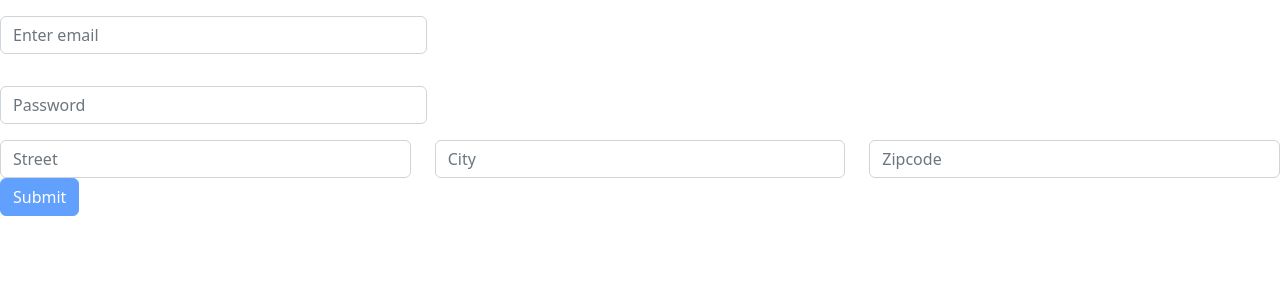
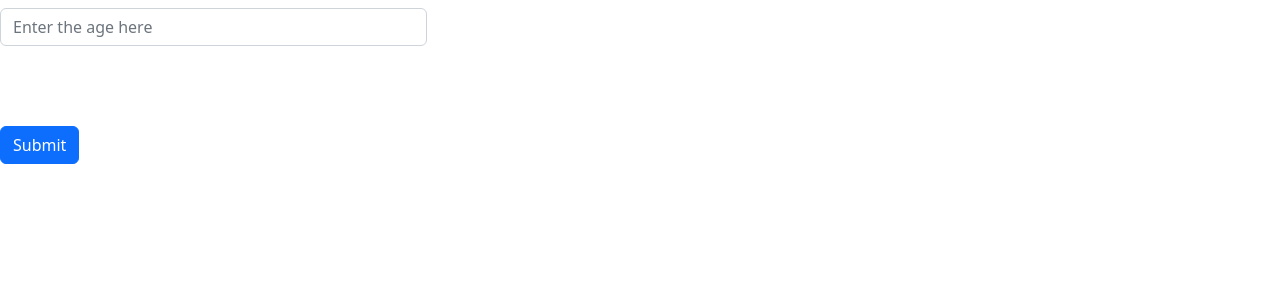
Before and after one commit to lets-build-with-code/Angular-tutorials, an Angular app: page / in a window 1280 px wide. Shown: the top 300 px of the page. Built offline with nearby package versions, Linux system fonts and the light colour scheme.

Commit message:
Angular #65 - Reactive Form - Custom Validation (using validatorFunction)

```diff
--- a/src/app/app.component.html
+++ b/src/app/app.component.html
@@ -1,49 +1,22 @@
-<form [formGroup]="loginFormGroup" (ngSubmit)="login()">
-  <div class="form-grou col-4 py-3">
-    <input type="email" class="form-control" id="exampleInputEmail1" aria-describedby="emailHelp"
-      placeholder="Enter email" formControlName="email">
+<form [formGroup]="customForm" (ngSubmit)="submitAge()">
+    <div class="col-4 py-2">
+        <input type="number" class="form-control" placeholder="Enter the age here" formControlName="age">
 
-    <span *ngIf="loginFormGroup.get('email')?.hasError('required') && loginFormGroup.get('email')?.touched"
-      class="text-danger">Email is Required</span>
+        <span *ngIf="customForm.get('age')?.hasError('required') && customForm.get('age')?.touched" class="text-danger">Age is
+            required</span><br>
 
-    <span  *ngIf="loginFormGroup.get('email')?.hasError('email') && loginFormGroup.get('email')?.touched"
-    class="text-danger">Email is Invalid</span>
+        <span *ngIf="customForm.get('age')?.hasError('min') && customForm.get('age')?.touched" class="text-danger">Minimum two digit
+            allowed</span><br>
+
+        <span *ngIf="customForm.get('age')?.hasError('max') && customForm.get('age')?.touched" class="text-danger">Maximum two digit
+            allowed</span><br>
+
+        <span *ngIf="customForm.get('age')?.hasError('ageLimitExceed') && customForm.get('age')?.touched" class="text-danger">
+            Age limit exceed. It should be less than 25</span>
+    </div>
+    <div>
+        <button class="btn btn-primary">Submit</button>
+    </div>
 
 
-  </div>
-  <div class="form-group col-4 py-3">
-    <input type="password" class="form-control" id="exampleInputPassword1" placeholder="Password"
-      formControlName="password">
-      <span *ngIf="loginFormGroup.get('password')?.hasError('required') && loginFormGroup.get('password')?.touched"
-      class="text-danger">Password is Required</span>
-
-    <span  *ngIf="loginFormGroup.get('password')?.hasError('minlength') && loginFormGroup.get('password')?.touched"
-    class="text-danger">Password minLength should be 8 character.</span>
-  </div>
-
-  <div class="form-group row" [formGroup]="addrFormGroup">
-    <div class="col-4"> <input type="text" class="form-control" placeholder="Street" formControlName="street">
-      <span  *ngIf="addrFormGroup.get('street')?.hasError('minlength') && addrFormGroup.get('street')?.touched"
-      class="text-danger">Street minLength should be10 character.</span>
-
-      <span  *ngIf="addrFormGroup.get('street')?.hasError('maxlength') && addrFormGroup.get('street')?.touched"
-      class="text-danger">Stree maxLength should be 100 character.</span>
-
-      <span  *ngIf="addrFormGroup.get('street')?.hasError('required') && addrFormGroup.get('street')?.touched"
-      class="text-danger">Street is Required.</span>
-    </div>
-    <div class="col-4"><input type="text" class="form-control" placeholder="City" formControlName="city">
-
-      <span  *ngIf="addrFormGroup.get('city')?.hasError('required') && addrFormGroup.get('city')?.touched"
-      class="text-danger">City is Required.</span>
-    </div>
-    <div class="col-4"><input type="text" class="form-control" placeholder="Zipcode" formControlName="zipcode">
-      <span  *ngIf="addrFormGroup.get('zipcode')?.hasError('required') && addrFormGroup.get('zipcode')?.touched"
-      class="text-danger">Zipcode is Required.</span>
-
-      <span  *ngIf="addrFormGroup.get('zipcode')?.hasError('pattern') && addrFormGroup.get('zipcode')?.touched"
-      class="text-danger">Zipcode should be Digits only.</span>
-    </div>
-  </div>
-  <button type="submit" class="btn btn-primary" [disabled]="loginFormGroup.invalid">Submit</button>
 </form>
--- a/src/app/app.component.ts
+++ b/src/app/app.component.ts
@@ -11,22 +11,16 @@ import { FormControl, FormGroup, NgForm, Validators } from '@angular/forms';
 
 export class AppComponent {
 
-  loginFormGroup! : FormGroup;
-  addrFormGroup: FormGroup = new FormGroup({
-    street : new FormControl('',[Validators.required,Validators.minLength(10),Validators.maxLength(100)]),
-    city : new FormControl('',Validators.required),
-    zipcode : new FormControl('',[Validators.required,Validators.pattern('^[0-9]*$')]),
+  customForm:FormGroup = new FormGroup({
+    age : new FormControl('',[Validators.required, Validators.min(5), Validators.max(100), this.ageValidator])
+  })
 
-  })
-  constructor(){
-      this.loginFormGroup = new FormGroup({
-        email : new FormControl('',[Validators.required,Validators.email]),
-        password : new FormControl('',[Validators.required, Validators.minLength(8),Validators.maxLength(10)]),
-        address : this.addrFormGroup
-      })
-  }
 
-  login() {
-    console.log("form group : ", this.loginFormGroup, "From Values :", this.loginFormGroup.value);
+ageValidator(control:FormControl) {
+  return (control.value >= 25) ? {ageLimitExceed : true}: null
+}
+
+  submitAge(){
+    console.log("FormGroup : ", this.customForm, "Form Values : ", this.customForm.value)
   }
 }
```
